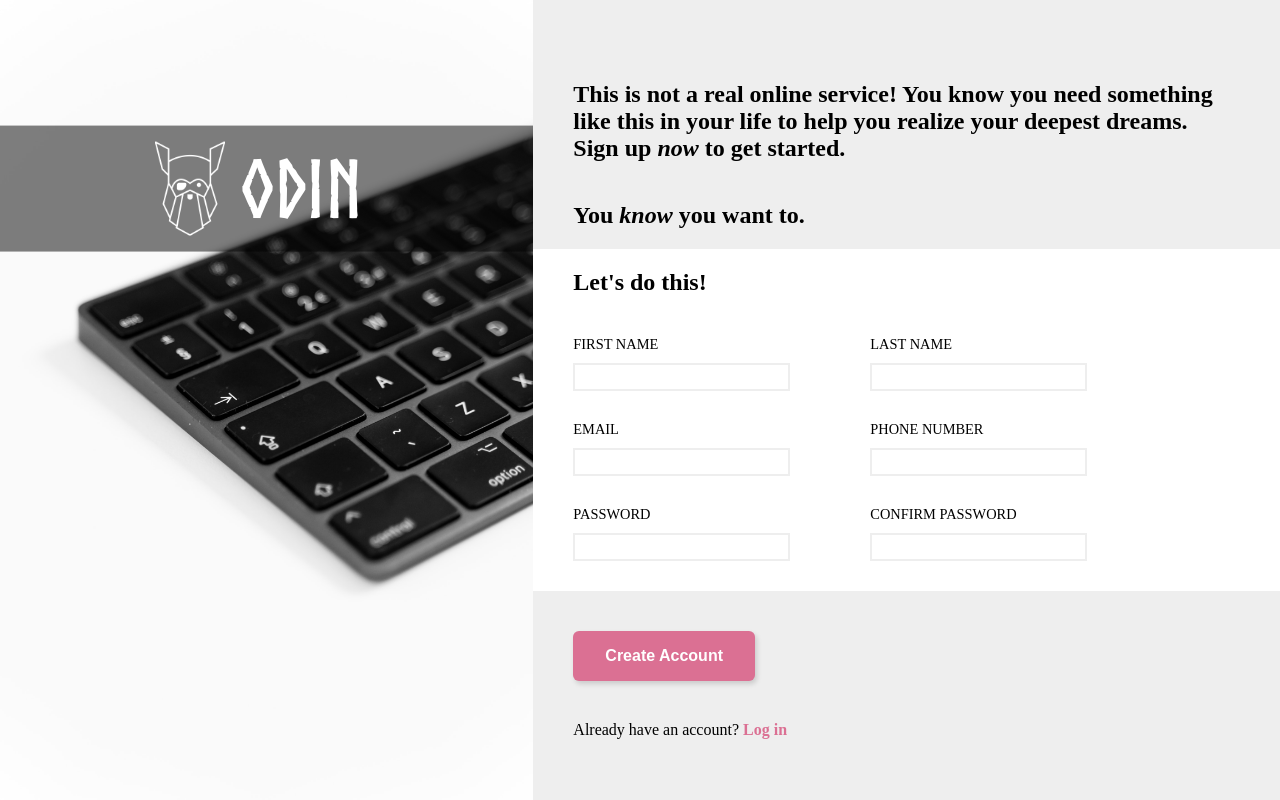
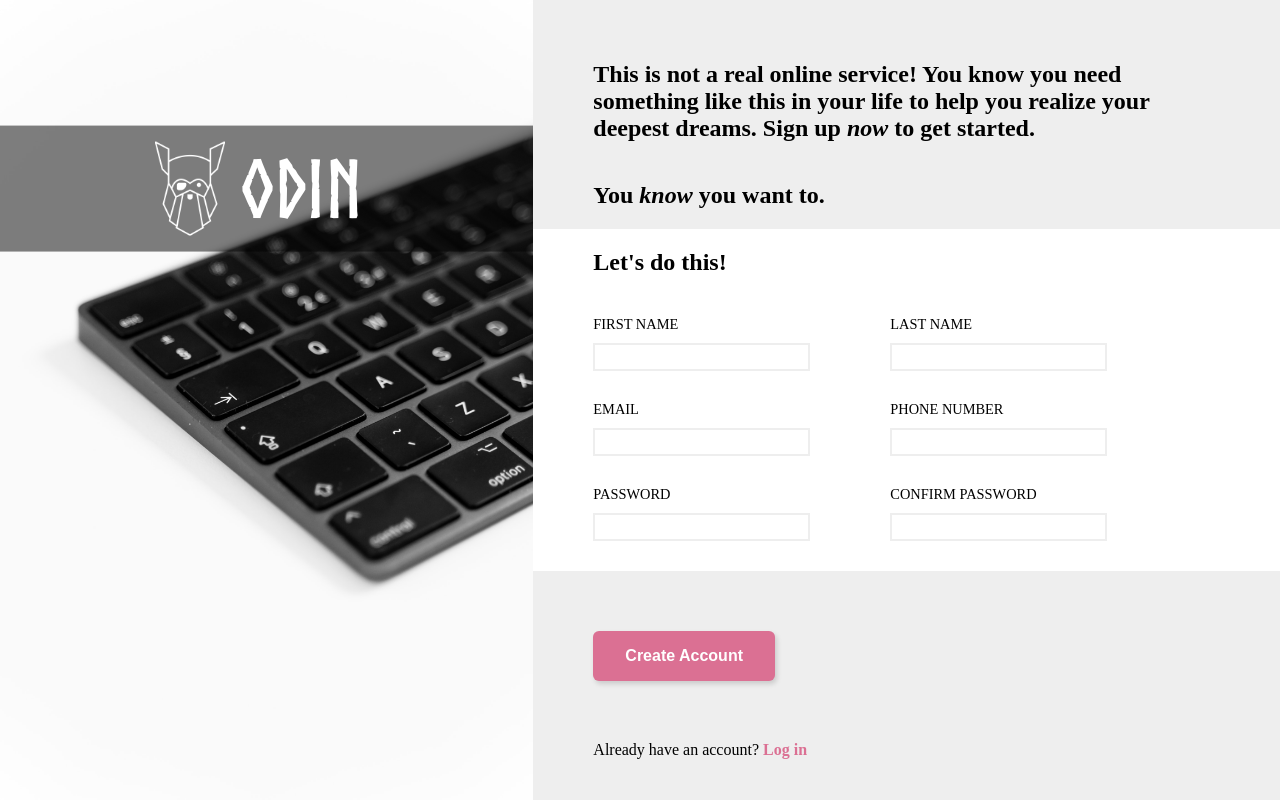
Before and after one commit to kmalcaba/odin-projects, a React (Create React App) app in the folder sign-up-form/: page / in a window 1280 px wide. Built offline with nearby package versions, Linux system fonts and the light colour scheme.

Commit message:
Change margin

```diff
--- a/sign-up-form/src/components/styled/SignUpContainer.styled.js
+++ b/sign-up-form/src/components/styled/SignUpContainer.styled.js
@@ -9,7 +9,7 @@ export const StyledContainer = styled.div`
   & > div,
   & > form,
   & > p {
-    padding: 0 40px;
+    padding: 0 60px;
   }
 
   & > p > a {
@@ -33,7 +33,7 @@ export const Paragraph = styled.div`
 `;
 
 export const Button = styled.button`
-  margin: 40px;
+  margin: 60px;
   padding: 16px 32px;
   display: block;
   background-color: ${({ theme }) => theme.colors.button};
```
